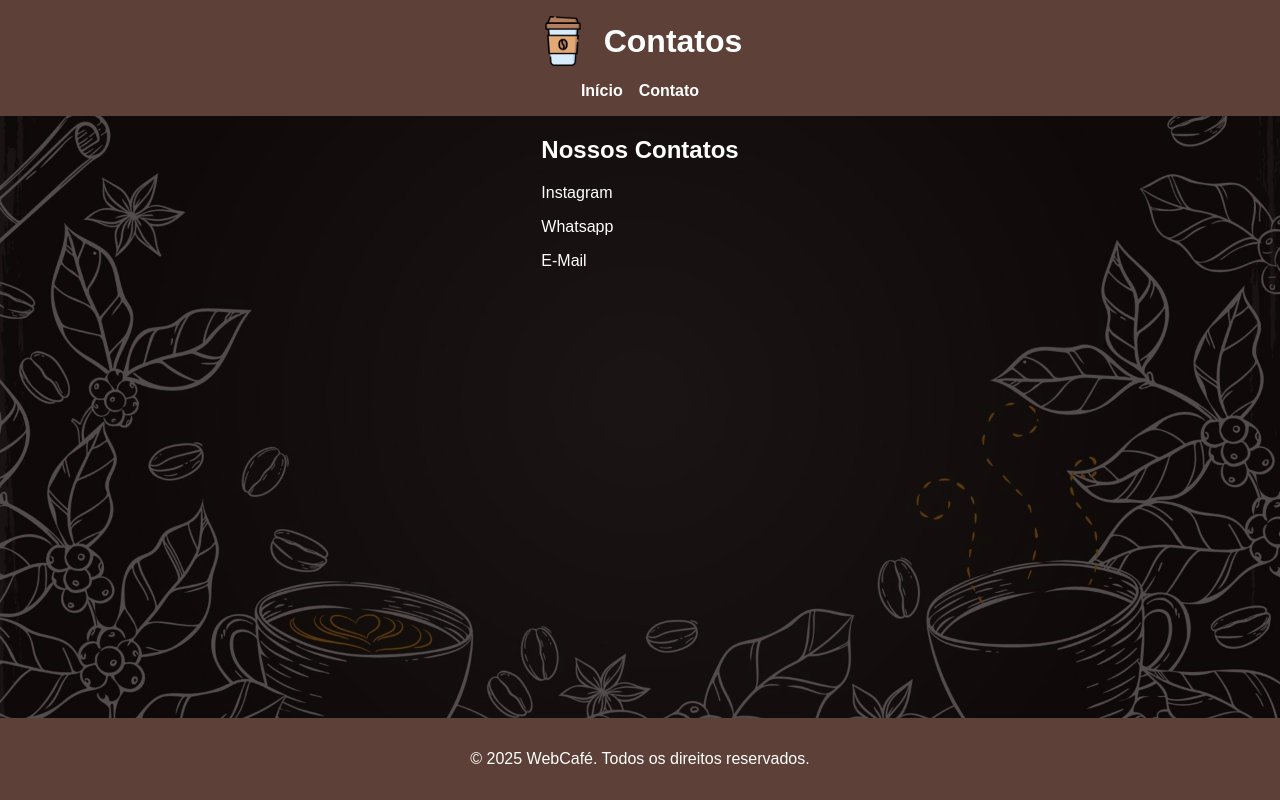
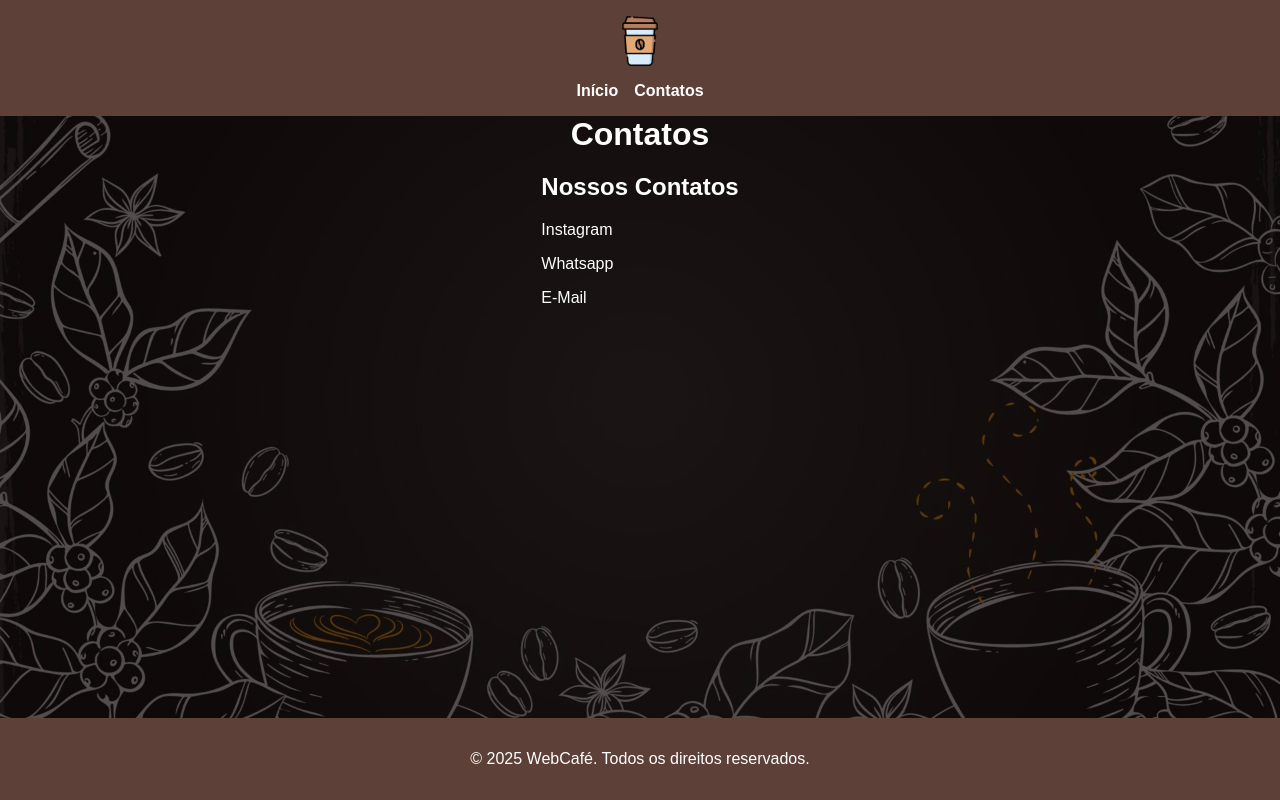
Before and after one commit to JoaoVitor22-https/WebCaf-, a plain HTML site: page contato.html in a window 1280 px wide. Drawn offline with Linux system fonts and the light colour scheme.

Commit message:
Alterações

```diff
--- a/contato.html
+++ b/contato.html
@@ -8,18 +8,23 @@
 </head>
 <body>
     <header>
-        <div class="header-container">
-          <img src="imagens/logo.png" alt="Logo do WebCafé" class="logo" />
-          <h1 class="site-title">Contatos</h1>
-        </div>
+      <div class="header-container">
+      <img src="imagens/logo.png" alt="Logo do WebCafé" class="logo" />
+    </div>
+
         <nav>
           <ul>
             <li><a href="index.html">Início</a></li>
-            <li><a href="contato.html">Contato</a></li>
+            <li><a href="contato.html">Contatos</a></li>
           </ul>
         </nav>
       </header>
   <main>
+
+    <div class="header-container">
+      <h1 class="site-title">Contatos</h1>
+    </div>
+
     <h2>Nossos Contatos</h2>
     <p>Instagram</p>
     <p>Whatsapp</p>
```
